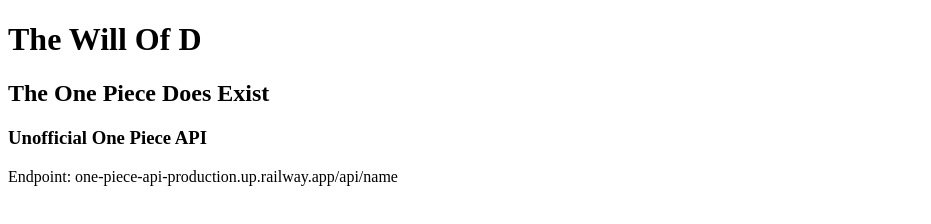
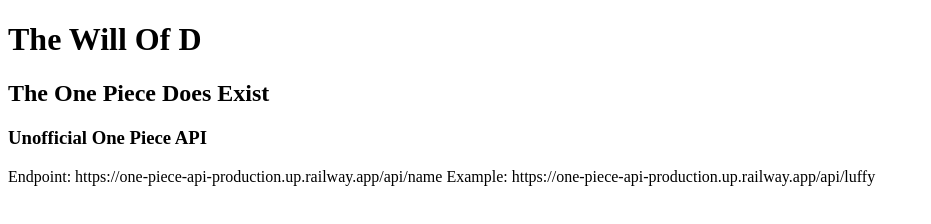
Before and after one commit to auditiochowdhury/one-piece-api, a website: page index.html in a window 1280 px wide. Shown: the whole page, without its empty margins (0-931 px from the left). Drawn offline with Linux system fonts and the light colour scheme.

Commit message:
Correct URL to communicate with API and working example

```diff
--- a/index.html
+++ b/index.html
@@ -8,7 +8,8 @@
         <h1>The Will Of D</h1>
         <h2>The One Piece Does Exist</h2>
         <h3>Unofficial One Piece API</h3>
-        <span>Endpoint: one-piece-api-production.up.railway.app/api/name</span>
+        <span>Endpoint: https://one-piece-api-production.up.railway.app/api/name</span>
+        <span>Example: https://one-piece-api-production.up.railway.app/api/luffy</span>
 
 
     <script src="main.js"></script>
```
